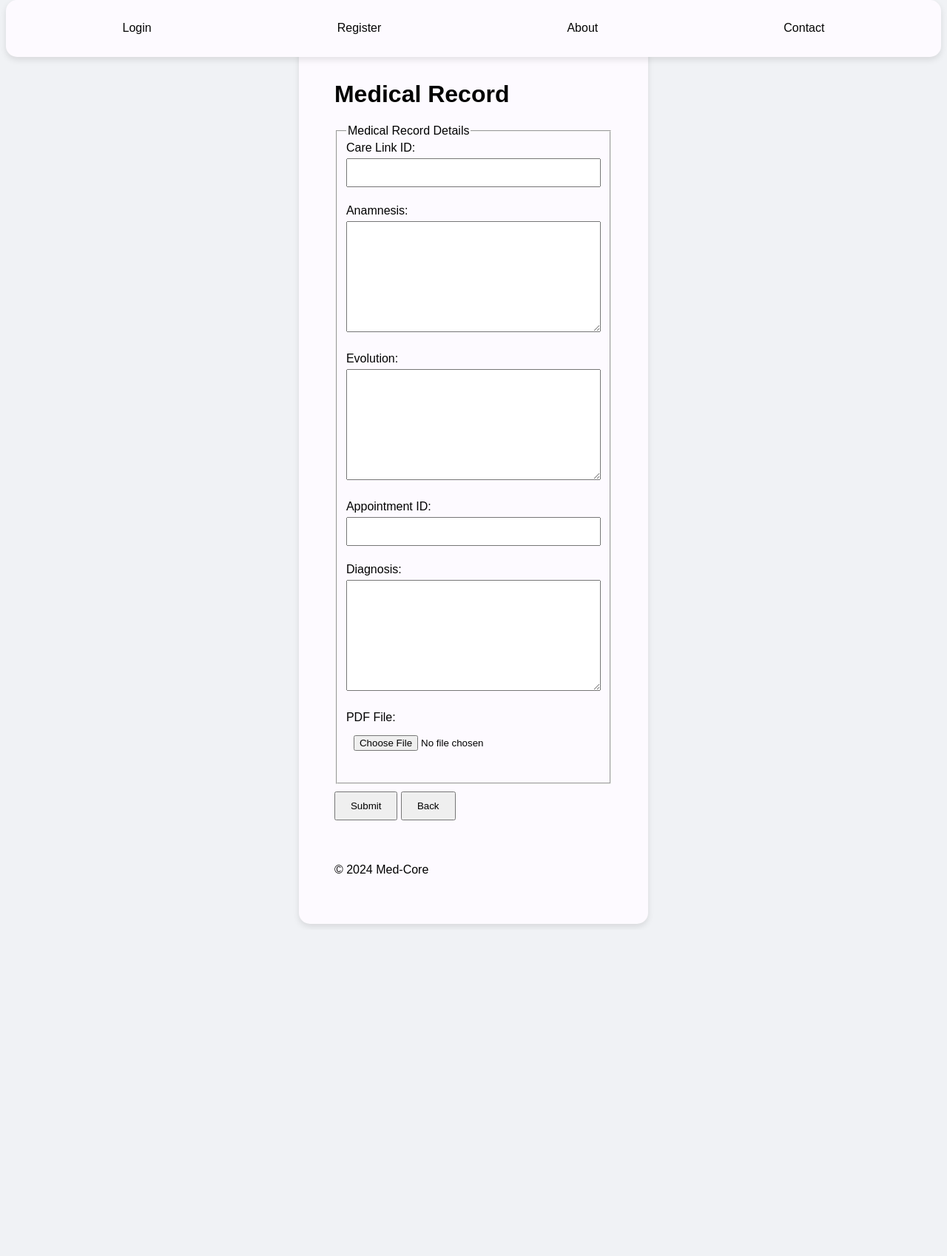
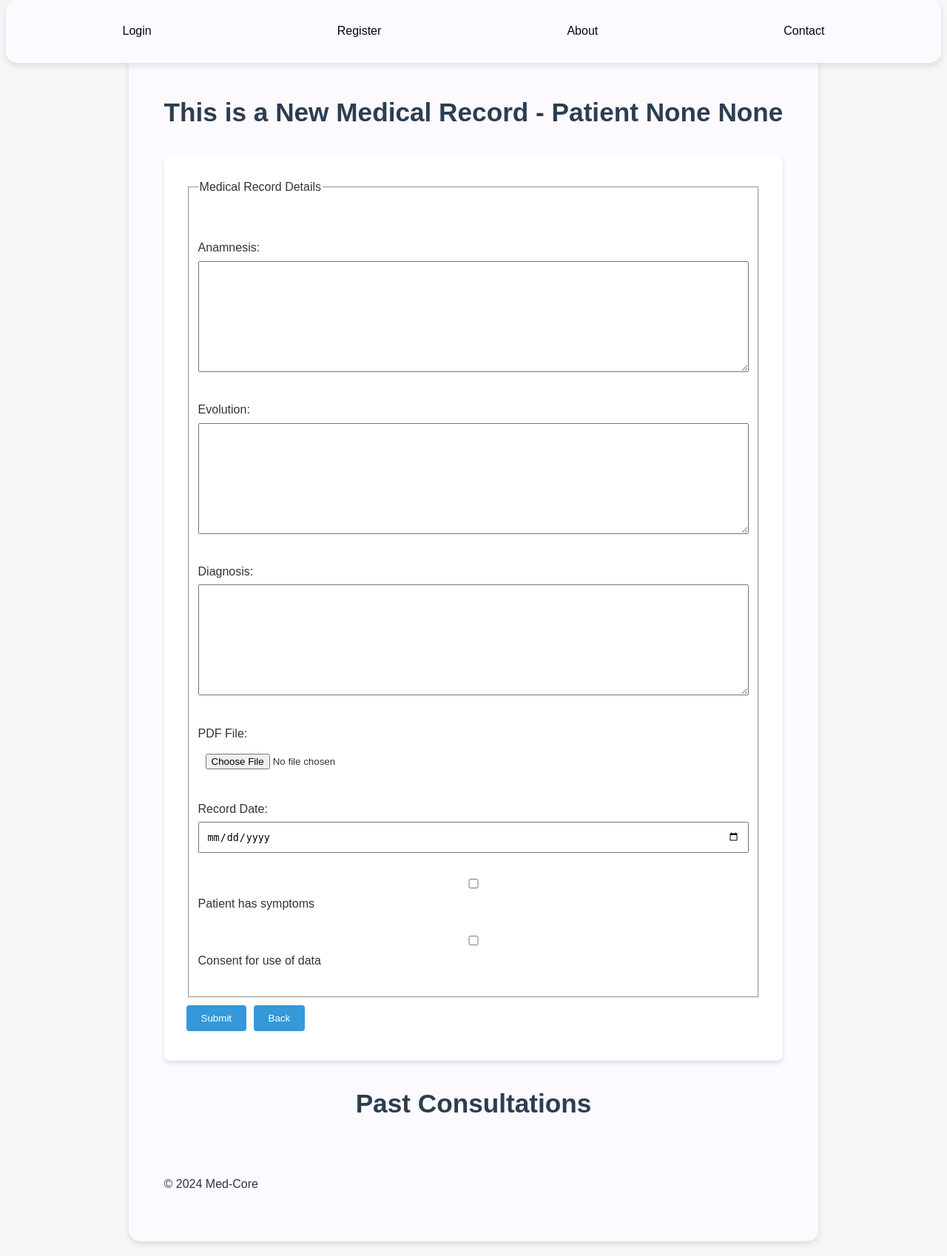
Before and after one commit to NastLen/med-core-2, a Flask app: page /medical_record in a window 1280 px wide. Shown: the whole page at 74% size. Before the commit the page ends 1253 px from the top, so only its background shows below. Run offline with Flask 3, Linux system fonts and the light colour scheme; data that the repository does not hold is empty.

Commit message:
medical records

```diff
--- a/app.py
+++ b/app.py
@@ -12,7 +12,17 @@
 from models import models_bp
 import requests
 
-from helper_functions import load_form_fields, serialize_data, send_data_to_api, get_user_id_from_token, get_clinics, get_doctors, patient_exists
+from helper_functions import (
+    load_form_fields,
+    serialize_data,
+    send_data_to_api,
+    get_user_id_from_token,
+    get_clinics,
+    get_doctors,
+    patient_exists,
+    search_care_link,
+    retrieve_patient_data
+)
 
 
 app = Flask(__name__)
@@ -95,18 +105,19 @@
 
 @app.route('/clinics')
 def clinics():
+    user_id = get_user_id_from_token()
     try:
-        response = requests.get('http://0.0.0.0:80/api/clinics')
+        response = requests.get('http://0.0.0.0:80/api/clinics?user_id={}'.format(user_id))
         response.raise_for_status()
         clinics_data = response.json().get('clinics', [])
 
-        user_id = get_user_id_from_token()
+
 
     except requests.exceptions.RequestException as e:
         print(f"Error fetching clinics: {e}")
 
         try:
-            response = requests.get('http://0.0.0.0:80/api/clinics')
+            response = requests.get('http://0.0.0.0:80/api/clinics?user_id={}'.format(user_id))
             response.raise_for_status()
             clinics_data = response.json().get('clinics', [])
         except requests.exceptions.RequestException as e:
@@ -117,6 +128,7 @@
 
 @app.route('/clinic_management', methods=['GET', 'POST'])
 def clinic_management():
+    user_id = get_user_id_from_token()
     if request.method == 'POST':
 
         form_data = load_form_fields(request)
@@ -130,7 +142,7 @@
 
         send_data_to_api('http://0.0.0.0:80/api/clinics', form_data)
 
-    return render_template('./admin/clinic_management.html')
+    return render_template('./admin/clinic_management.html', user_id=user_id)
 
 @app.route('/doctor_management')
 def doctor_management():
@@ -138,24 +150,56 @@
 
 @app.route('/medical_record')
 def medical_record():
-    return render_template('medical_record.html')
+    care_link_id = request.args.get('care_link_id')
+    first_name = request.args.get('first_name')
+    last_name = request.args.get('last_name')
+
+    patient = retrieve_patient_data(care_link_id)
+
+    if request.method == 'POST':
+        form_data = load_form_fields(request)
+        form_data['created_at'] = datetime.datetime.now()
+        form_data['updated_at'] = datetime.datetime.now()
+        form_data = serialize_data(form_data)
+        send_data_to_api('http://127.0.0.1:80/api/medical-records', form_data)
+
+    care_link_id = request.args.get('care_link_id')
+
+
+
+
+
+    return render_template('medical_record.html', care_link_id=care_link_id, first_name=first_name, last_name=last_name, patient=patient)
 
 @app.route('/patients')
 def patients():
-
     user_id = get_user_id_from_token()
     first_clinic = get_clinics(user_id)
-
+    first_doctor = get_doctors(first_clinic)
 
     try:
         response = requests.get('http://0.0.0.0:80/api/patients?clinic_id={}'.format(first_clinic))
         response.raise_for_status()
         patients_data = response.json().get('patients', [])
+        # Associate care links for each patient
+        for patient in patients_data:
+            patient_id = patient['id']
+            doctor_id = first_doctor
+            care_link_id = search_care_link(doctor_id, first_clinic, patient_id)
+            print(patient)
+
+            print("********** CARE LINK ID **********")
+            print(f"Care link ID: {care_link_id}")
+            patient['care_link_id'] = care_link_id
+            print(patient)
+            print("********** CARE LINK ID **********")
+
     except requests.exceptions.RequestException as e:
         print(f"Error fetching patients: {e}")
         patients_data = []
 
     return render_template('patients.html', patients=patients_data)
+
 
 @app.route('/patient_management', methods=['GET', 'POST'])
 def patient_management():
@@ -168,15 +212,9 @@
         form_data = serialize_data(form_data)
 
         user_id = get_user_id_from_token()
-        print(user_id)
         first_clinic = get_clinics(user_id)
-        print(first_clinic)
         first_doctor = get_doctors(first_clinic)
-        print(first_clinic)
         patient_id = form_data.get('id')
-
-        # if the patient exists, the put method of the api endpoint patient_by_id has to be called
-        print("********** PATIENT EXISTS: {} **********".format(patient_exists(patient_id)))
 
         if patient_exists(patient_id):
             send_data_to_api(f'http://0.0.0.0:80/api/patient_by_id/{patient_id}', form_data, method='PUT')
@@ -189,14 +227,18 @@
 
     if request.method == 'GET':
         patient_id = request.args.get('patient_id')
-        print(f"Patient ID: {patient_id}")
+        user_id = get_user_id_from_token()
+        first_clinic = get_clinics(user_id)
+        first_doctor = get_doctors(first_clinic)
+        care_link_id = search_care_link(patient_id, first_clinic, first_doctor)
+
         if patient_id:
-            print("ENTROUUUUUUUUUUUUUUUUUUUUUUUUUUUUUUUUUUUUUUUUUUUUUUUUUUUUUUUUUUUUUUUUUUUUUU")
             try:
                 response = requests.get(f'http://0.0.0.0:80/api/patient_by_id/{patient_id}')
                 response.raise_for_status()
                 patient_data = response.json().get('patient', {})
-                print(f"Patient data: {patient_data}")
+                patient_data['care_link_id'] = care_link_id
+
             except requests.exceptions.RequestException as e:
                 print(f"Error fetching patient: {e}")
                 patient_data = {}
--- a/templates/medical_record.html
+++ b/templates/medical_record.html
@@ -1,15 +1,43 @@
 {% extends "base.html" %}
 
-{% block title %}Medical Record{% endblock %}
+{% block title %}New Record{% endblock %}
 
 {% block content %}
-<h1>Medical Record</h1>
 
 <style>
-    input[type="number"],
-    input[type="text"],
-    input[type="file"],
-    textarea {
+body {
+    font-family: 'Arial', sans-serif;
+    line-height: 1.6;
+    background-color: #f4f7f6;
+    margin: 0;
+    padding: 20px;
+    color: #333;
+}
+
+.medical-record-form {
+    max-width: 800px;
+    margin: 30px auto;
+    background-color: #fff;
+    padding: 30px;
+    border-radius: 8px;
+    box-shadow: 0 4px 6px rgba(0, 0, 0, 0.1);
+}
+
+h1, h2 {
+    color: #2c3e50;
+    text-align: center;
+    margin-bottom: 20px;
+}
+
+h1 {
+    font-size: 2.2rem;
+}
+
+h2 {
+    font-size: 1.6rem;
+}
+
+input, textarea {
     width: 100%;
     padding: 10px;
     margin: 5px 0;
@@ -21,37 +49,91 @@
 }
 
 .button-style {
+    display: inline-block;
     padding: 10px 20px;
-        margin: 10px 0;
+    background-color: #3498db;
+    color: #fff;
+    border: none;
+    border-radius: 4px;
+    cursor: pointer;
+    margin: 10px 5px 10px 0;
+    transition: background-color 0.3s;
+}
+
+.button-style:hover {
+    background-color: #2980b9;
+}
+
+.previous-records {
+    margin-top: 30px;
+    display: flex;
+    flex-direction: column;
+    align-items: flex-end;
+}
+
+.record {
+    background-color: #f9f9f9;
+    padding: 15px;
+    border: 1px solid #ddd;
+    border-radius: 5px;
+    margin-bottom: 10px;
+    width: 100%;
+    max-width: 600px;
 }
 </style>
+<h1>This is a New Medical Record - Patient {{ first_name }} {{ last_name }}</h1>
 
-<form id="medicalRecordForm" method="POST">
+<div class=medical-record-form>
+<form id="medicalRecordForm" method="POST" enctype="multipart/form-data">
     <fieldset>
         <legend>Medical Record Details</legend>
 
-        <label for="care_link_id">Care Link ID:</label>
-        <input type="number" id="care_link_id" name="care_link_id" required /><br /><br />
+        <!-- Hidden Field for Care Link ID -->
+        <input type="hidden" id="care_link_id" name="care_link_id" value="{{ care_link_id }}" required /><br /><br />
 
+        <!-- Anamnesis Field -->
         <label for="anamnesis">Anamnesis:</label>
-        <textarea id="anamnesis" name="anamnesis"></textarea><br /><br />
+        <textarea id="anamnesis" name="anamnesis" required></textarea><br /><br />
 
+        <!-- Evolution Field -->
         <label for="evolution">Evolution:</label>
-        <textarea id="evolution" name="evolution"></textarea><br /><br />
+        <textarea id="evolution" name="evolution" required></textarea><br /><br />
 
-        <label for="appointment_id">Appointment ID:</label>
-        <input type="number" id="appointment_id" name="appointment_id" /><br /><br />
+        <!-- Diagnosis Field -->
+        <label for="diagnosis">Diagnosis:</label>
+        <textarea id="diagnosis" name="diagnosis" required></textarea><br /><br />
 
-        <label for="diagnosis">Diagnosis:</label>
-        <textarea id="diagnosis" name="diagnosis"></textarea><br /><br />
+        <!-- PDF File Upload -->
+        <label for="pdf_file">PDF File:</label>
+        <input type="file" id="pdf_file" name="pdf_file" accept=".pdf" /><br /><br />
 
-        <label for="pdf_file">PDF File:</label>
-        <input type="file" id="pdf_file" name="pdf_file" /><br /><br />
+        <!-- Record Date Field -->
+        <label for="record_date">Record Date:</label>
+        <input type="date" id="record_date" name="record_date" required /><br /><br />
+
+        <!-- Has Symptoms Checkbox -->
+        <label for="has_symptoms">
+            <input type="checkbox" id="has_symptoms" name="has_symptoms" value="1" />
+            Patient has symptoms
+        </label><br /><br />
+
+        <!-- Consent Given Checkbox -->
+        <label for="consent_given">
+            <input type="checkbox" id="consent_given" name="consent_given" value="1" />
+            Consent for use of data
+        </label><br /><br />
     </fieldset>
 
+    <!-- Submit and Cancel Buttons -->
     <button type="submit" class="button-style">Submit</button>
     <button type="button" id="cancelFormButton" class="button-style">Back</button>
 </form>
+</div>
+
+
+<h1> Past Consultations </h1>
+<div id="previousRecords"></div>
+
 {% endblock %}
 
 {% block scripts %}
@@ -83,6 +165,7 @@
                 if (response.ok) {
                     const result = await response.json();
                     alert(result.message);
+                    location.reload(); // Refresh the page after successful submission
                 } else {
                     const error = await response.json();
                     alert(error.message);
@@ -94,4 +177,33 @@
         });
     });
 </script>
+
+<script>
+    document.addEventListener('DOMContentLoaded', function() {
+        const careLinkId = document.getElementById('care_link_id').value;
+
+        // Fetch previous medical records
+        fetch(`http://127.0.0.1/api/medical-records?care_link_id=${careLinkId}`)
+            .then(response => response.json())
+            .then(data => {
+                const previousRecordsContainer = document.getElementById('previousRecords');
+                data.records.forEach(record => {
+                    const recordElement = document.createElement('div');
+                    recordElement.classList.add('record');
+                    recordElement.innerHTML = `
+                        <p><strong>Anamnesis:</strong> ${record.anamnesis}</p>
+                        <p><strong>Evolution:</strong> ${record.evolution}</p>
+                        <p><strong>Diagnosis:</strong> ${record.diagnosis}</p>
+                        <p><strong>Appointment ID:</strong> ${record.appointment_id}</p>
+                        <p><strong>Record Date:</strong> ${record.record_date}</p>
+                    `;
+                    previousRecordsContainer.appendChild(recordElement);
+                });
+                console
+            })
+            .catch(error => {
+                console.error('Error fetching previous medical records:', error);
+            });
+    });
+</script>
 {% endblock %}
```
Also changed, not shown: helper_functions.py (+33 -0 lines), templates/admin/clinic_management.html (+2 -15 lines), templates/patients.html (+5 -10 lines). Lines whose indentation alone changed are shown as unchanged.
